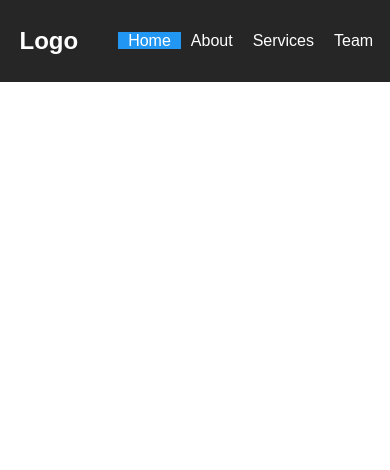
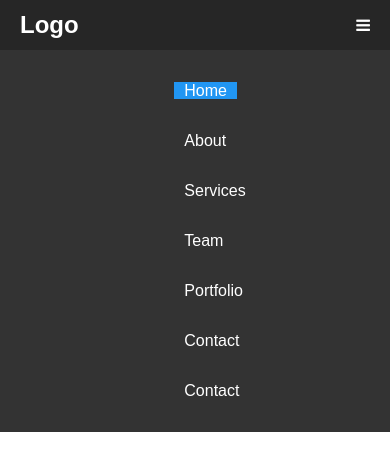
Before and after one commit to nestocabrera/webPage, a plain HTML site: page index.html in a window 390 px wide. Drawn offline with Linux system fonts and the light colour scheme.

Commit message:
flex media 991 px

```diff
--- a/style/style.css
+++ b/style/style.css
@@ -55,3 +55,34 @@ header .navFlex nav ul li a.active{
     color: #fff;
     background: #2196f3;
 }
+
+.menu-toggle{
+    color: #fff;
+    cursor: pointer;
+}
+@media(max-width:991px){
+    header{
+        padding: 0 20px;
+    }
+    .menu-toggle{
+        display: block;
+    }
+    header .navFlex  nav{
+        display: none;
+        position: absolute;
+        width: 100%;
+       /* height: 100%;*/
+        background: #333;
+        top: 50px;
+        left: 0;
+        display: flex;
+        flex-direction: column;
+        align-items: center;
+
+    }
+    header .navFlex  nav ul{
+        display: flex;
+        flex-direction: column;
+
+    }
+}
```
